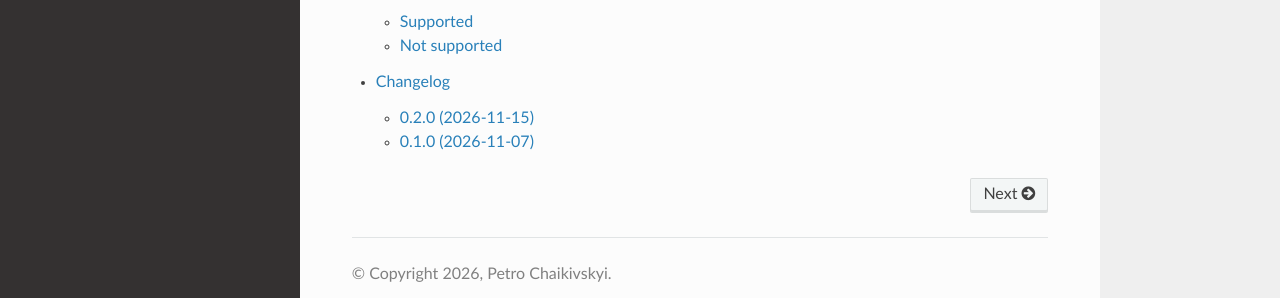
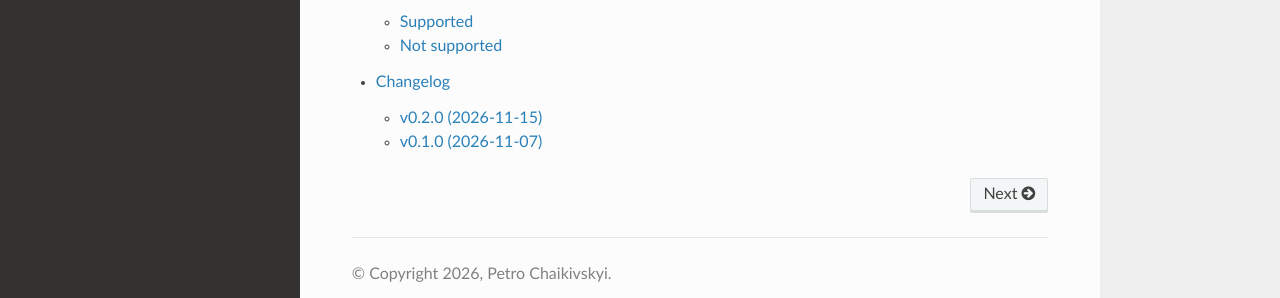
Before and after one commit to chaikivskyi/php-pdfium, a Sphinx documentation site: the page built from docs/index.rst, in a window 1280 px wide and 900 px high, scrolled down 773 px. Shown: the part 557-855 px from the top of the window. Built offline with Sphinx 7.4.7 and the Read the Docs theme 3.1.0, drawn with Linux system fonts in a browser that asks for light colours.

Commit message:
docs: prefix the changelog headings with v for stable anchors

```diff
--- a/docs/changelog.rst
+++ b/docs/changelog.rst
@@ -1,8 +1,8 @@
 Changelog
 =========
 
-0.2.0 (2026-11-15)
-------------------
+v0.2.0 (2026-11-15)
+-------------------
 
 Features:
 
@@ -24,8 +24,8 @@ Changes:
 - ``Page::text()`` gives a hyphen that PDFium joins across a line break as ``-``, not U+FFFE.
 - ``Page::text()`` leaves out a character PDFium cannot map to Unicode, not U+FFFE.
 
-0.1.0 (2026-11-07)
-------------------
+v0.1.0 (2026-11-07)
+-------------------
 
 First release, built against PDFium |pdfium_version|.
 
```
